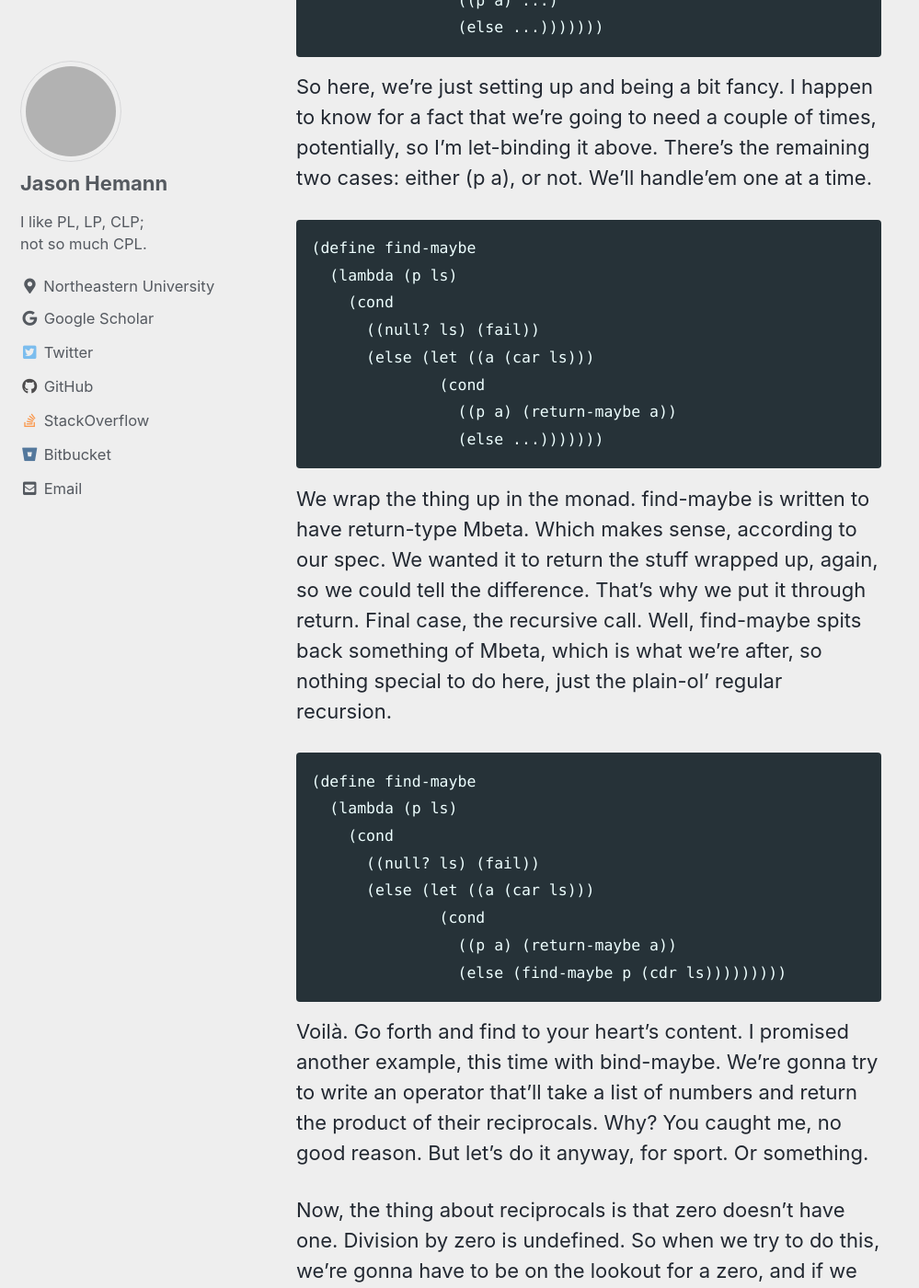
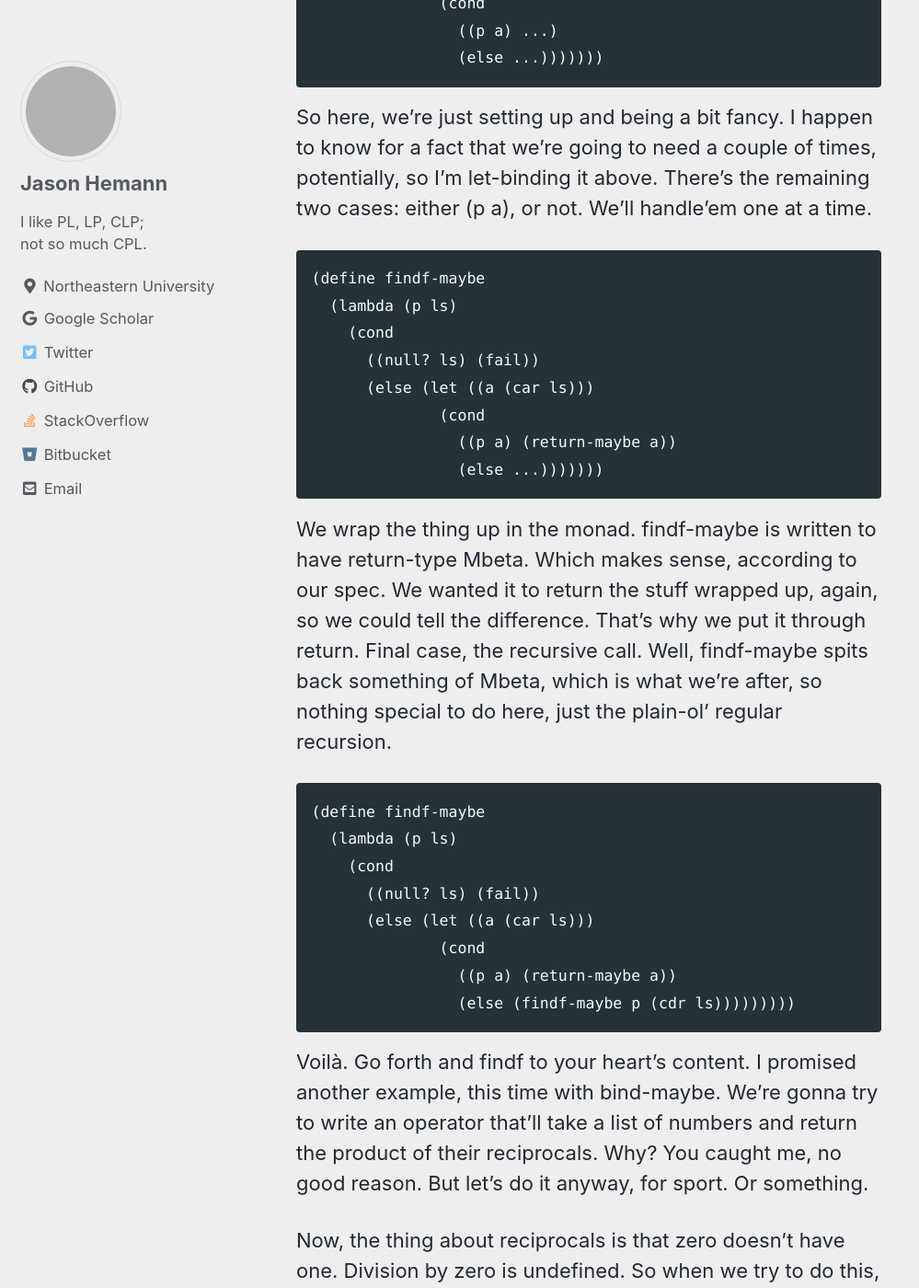
Before and after one commit to jasonhemann/jasonhemann.github.io, a Jekyll site: the page built from _posts/2022-06-20-monads.md, in a window 1280 px wide and 1400 px high, scrolled down 10911 px. Shown: the whole window at 92% size, without its empty margins (0-999 px from the left). Built offline with Jekyll 4.4.1, drawn with Linux system fonts in a browser that asks for light colours; cached includes are drawn as plain includes; some of the changed text lies outside the part shown; grey boxes are pictures that could not be loaded.

Commit message:
s/find/findf/g

````diff
--- a/_posts/2022-06-20-monads.md
+++ b/_posts/2022-06-20-monads.md
@@ -2,21 +2,21 @@
 title: Maybe? Definitely.
 ---
 
-Here is a use of Scheme's find operator.
+Here is a use of Scheme's findf operator.
 
 ```
-> (find number? '(1 #f 2 dog))
+> (findf number? '(1 #f 2 dog))
 1
 ```
 
-Find takes a predicate and a list, and returns the first element of
+Findf takes a predicate and a list, and returns the first element of
 the list for which that predicate holds true, returning #f in the case
 that the predicate holds for no member of the list.
 
 So if we change 1 to one, then we will now get a different answer.
 
 ```
-> (find number? '(one #f 2 dog))
+> (findf number? '(one #f 2 dog))
 2
 ```
 
@@ -24,25 +24,25 @@
 are numbers.
 
 ```
-> (find number? '(one #f two dog))
+> (findf number? '(one #f two dog))
 #f
 ```
 
 Lets instead ask a different question of this list: boolean?
 
 ```
-> (find boolean? '(one #f two dog))
+> (findf boolean? '(one #f two dog))
 #f
 ```
 
 Whoa ho ho. What've we got /here/?
 
-find returns the first element of the list for which that predicate
+findf returns the first element of the list for which that predicate
 holds. #f is a boolean, so that's what's returned. Lo, the confusion
 that can result.
 
 ```
-> (find boolean? '(one two dog))
+> (findf boolean? '(one two dog))
 #f
 ```
 
@@ -57,14 +57,14 @@
 pick, it might be someone wants to hunt for precisely that value in
 their list. For instance, we might try to patch the problem above,
 saying to ourselves "Well, #f is useful. Comes up all the time. I'll
-write my own find, and pick a different thing." Heck, we'll choose
+write my own findf, and pick a different thing." Heck, we'll choose
 this-obscure-symbol-means-failure-Qx29t7.
 
 And that works great until some dingbat comes along and does the
 following
 
 ```
-> (my-find (lambda (y) (eqv? 'this-obscure-symbol-means-failure-Qx29t7 y))
+> (my-findf (lambda (y) (eqv? 'this-obscure-symbol-means-failure-Qx29t7 y))
            '(a b c this-obscure-symbol-means-failure-Qx29t7))
 this-obscure-symbol-means-failure-Qx29t7
 ```
@@ -137,7 +137,7 @@
 front, then this (Nothing) doesn't have the same problem as we had
 before with -1 or #f.
 
-If I want to return #f out of my find-maybe (which we'll write in a
+If I want to return #f out of my findf-maybe (which we'll write in a
 second), it'll come out as (Just #f). If I want to signal something's
 not in there, it'll come out as (Nothing).  (Of course, that could be #f).
 
@@ -145,16 +145,16 @@
 cute again.
 
 ```
-> (find-maybe (lambda (v) (equal v `(Nothing))) '(-1 #f (Nothing) 404))
+> (findf-maybe (lambda (v) (equal v `(Nothing))) '(-1 #f (Nothing) 404))
 (Just (Nothing))
 ```
 
-Ah-HA! Lookie there. Unlike before with Scheme's find, now we can tell
+Ah-HA! Lookie there. Unlike before with Scheme's findf, now we can tell
 when the failure value is exactly that thing looked up in the list,
 vs. when it's actually returned as a failure value. We've got the
 problem licked. Well, as soon as we figure out bind, relate it to *,
 explain why bind-maybe makes sense as a bind, and use this to
-implement find-maybe.
+implement findf-maybe.
 
 * was typed as follows.
 
@@ -330,13 +330,13 @@
 type as the first argument to bind, except the first argument to bind
 has it all wrapped up in the monad (burrito).
 
-So that's the gist of what maybe is. Let's real quick write find-maybe
-and, 'cause find-maybe doesn't show off everything we're gonna wanna
+So that's the gist of what maybe is. Let's real quick write findf-maybe
+and, 'cause findf-maybe doesn't show off everything we're gonna wanna
 do, we'll write a somewhat contrived example that'll show off
 bind-maybe, too.
 
 ```
-(define find-maybe
+(define findf-maybe
   (lambda (p ls)
     (cond
       ((null? ls) (fail))
@@ -344,10 +344,10 @@
 ```
 
 So far, so good, this makes sense. We've been promising that we'll
-return (Nothing) when we can't find the thing. Whelp, that'll do it.
+return (Nothing) when we can't findf the thing. Whelp, that'll do it.
 
 ```
-(define find-maybe
+(define findf-maybe
   (lambda (p ls)
     (cond
       ((null? ls) (fail))
@@ -363,7 +363,7 @@
 either (p a), or not. We'll handle'em one at a time.
 
 ```
-(define find-maybe
+(define findf-maybe
   (lambda (p ls)
     (cond
       ((null? ls) (fail))
@@ -373,26 +373,26 @@
                 (else ...)))))))
 ```
 
-We wrap the thing up in the monad. find-maybe is written to have
+We wrap the thing up in the monad. findf-maybe is written to have
 return-type Mbeta. Which makes sense, according to our spec. We wanted
 it to return the stuff wrapped up, again, so we could tell the
 difference. That's why we put it through return. Final case, the
-recursive call. Well, find-maybe spits back something of Mbeta, which
+recursive call. Well, findf-maybe spits back something of Mbeta, which
 is what we're after, so nothing special to do here, just the plain-ol'
 regular recursion.
 
 ```
-(define find-maybe
+(define findf-maybe
   (lambda (p ls)
     (cond
       ((null? ls) (fail))
       (else (let ((a (car ls)))
               (cond
                 ((p a) (return-maybe a))
-                (else (find-maybe p (cdr ls)))))))))
+                (else (findf-maybe p (cdr ls)))))))))
 ```
 
-Voilà. Go forth and find to your heart's content. I promised another
+Voilà. Go forth and findf to your heart's content. I promised another
 example, this time with bind-maybe. We're gonna try to write an
 operator that'll take a list of numbers and return the product of
 their reciprocals. Why? You caught me, no good reason. But let's do it
````
